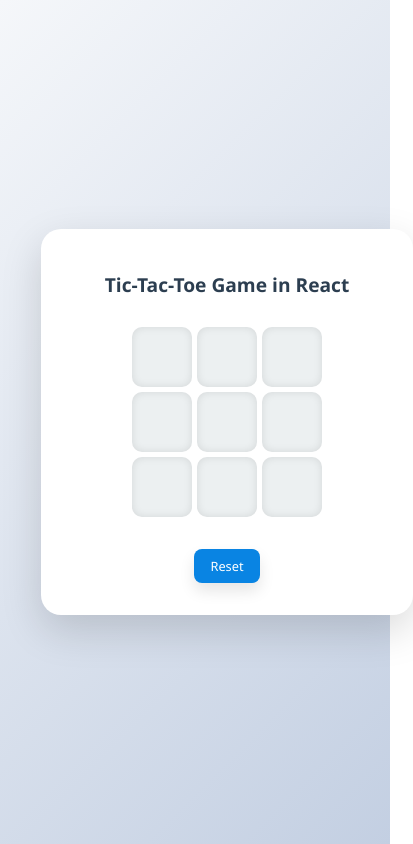
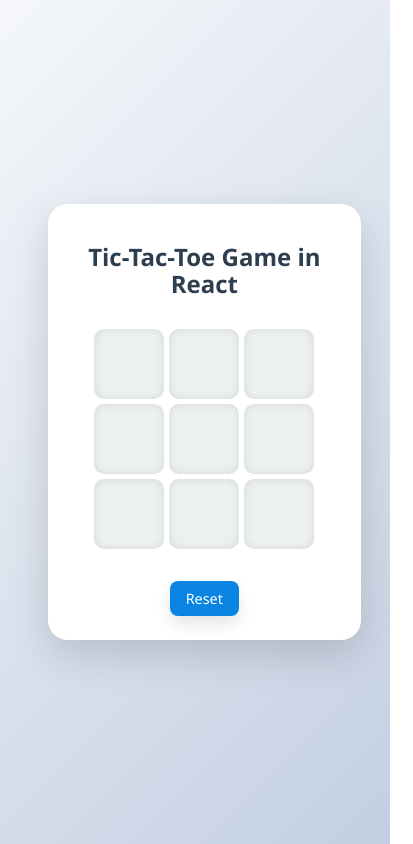
Before and after one commit to sheetalchaurasia21/Tic-Tac_Toe-Game, a React (Vite) app: page / in a window 390 px wide. Shown: the whole page, 413 px wide, since content can reach past the window. Built offline with nearby package versions, Linux system fonts and the light colour scheme.

Commit message:
Tic-Tac-Toe Game sixth Commit for responsive design

```diff
--- a/src/components/tictactoe.css
+++ b/src/components/tictactoe.css
@@ -1,102 +1,6 @@
-/* /* .boxes{
-    display: flex;
-    width: 180px;
-    height: 180px;
-    background-color: aquamarine;
-    border: 4px solid #011923;
-    border-radius: 12px;
-}
-.board{
-    display: flex;
-} */
- /* tictactoe.css */
-
-body {
-  margin: 0;
-  font-family: 'Segoe UI', Tahoma, Geneva, Verdana, sans-serif;
-  background: linear-gradient(135deg, #f5f7fa, #c3cfe2);
-  display: flex;
-  justify-content: center;
-  align-items: center;
-  min-height: 100vh;
-}
-
-.container {
-  text-align: center;
-  padding: 2rem;
-  border-radius: 20px;
-  background-color: #ffffff;
-  box-shadow: 0 15px 40px rgba(0, 0, 0, 0.15);
-  max-width: 500px;
-  margin: auto;
-}
-
-.Title {
-  font-size: 2rem;
-  color: #2c3e50;
-  margin-bottom: 2rem;
-  font-weight: bold;
-}
-.Title img{
-    padding: 20px 20px;
-    height: 50px;
-}
-
-.board {
-  display: flex;
-  flex-direction: column;
-  gap: 5px; /* Add vertical gap between rows */
-  align-items: center;
-  margin-bottom: 2rem;
-}
-
-.row1, .row2, .row3 {
-  display: flex;
-  gap: 5px; /* Add horizontal gap between boxes in each row */
-}
-
-
-.boxes {
-  width: 100px;
-  height: 100px;
-  background-color: #ecf0f1;
-  border-radius: 10px;
-  box-shadow: inset 0 0 8px rgba(0, 0, 0, 0.1);
-  cursor: pointer;
-  transition: transform 0.2s ease-in-out, background-color 0.2s;
-  display: flex;
-  align-items: center;
-  justify-content: center;
-}
-
-.boxes img{
-    margin: 50px 50px;
-}
-
-.boxes:hover {
-  background-color: #dff9fb;
-  transform: scale(1.05);
-}
-
-.reserButton {
-  padding: 10px 20px;
-  font-size: 1rem;
-  background-color: #0984e3;
-  color: #fff;
-  border: none;
-  border-radius: 8px;
-  box-shadow: 0 8px 15px rgba(0, 0, 0, 0.1);
-  cursor: pointer;
-  transition: all 0.3s ease;
-}
-
-.reserButton:hover {
-  background-color: #74b9ff;
-  transform: scale(1.1);
-} */
-
 /* tictactoe.css */
 
+/* Base Styles */
 body {
   margin: 0;
   font-family: 'Segoe UI', Tahoma, Geneva, Verdana, sans-serif;
@@ -107,6 +11,8 @@ body {
   min-height: 100vh;
   padding: 1rem;
   box-sizing: border-box;
+  max-width: 100vw;
+  overflow-x: hidden;
 }
 
 .container {
@@ -132,6 +38,7 @@ body {
   height: 40px;
 }
 
+/* Game Board */
 .board {
   display: flex;
   flex-direction: column;
@@ -147,6 +54,7 @@ body {
   gap: 5px;
 }
 
+/* Game Boxes */
 .boxes {
   width: 90px;
   height: 90px;
@@ -171,6 +79,7 @@ body {
   transform: scale(1.05);
 }
 
+/* Reset Button */
 .reserButton {
   padding: 10px 20px;
   font-size: 1rem;
@@ -188,10 +97,22 @@ body {
   transform: scale(1.1);
 }
 
-/* ✅ Responsive Tweaks */
-@media (max-width: 600px) {
+/* Media Queries for Responsive Design */
+
+/* Medium Screens (≤ 500px) */
+@media (max-width: 500px) {
+  .container {
+    padding: 1.5rem;
+    max-width: 90%;
+  }
+
   .Title {
     font-size: 1.5rem;
+  }
+
+  .Title img {
+    height: 30px;
+    padding: 8px;
   }
 
   .boxes {
@@ -199,27 +120,35 @@ body {
     height: 70px;
   }
 
+  .boxes img {
+    width: 65%;
+    height: 65%;
+  }
+
   .reserButton {
     font-size: 0.9rem;
     padding: 8px 16px;
   }
-
-  .Title img {
-    height: 30px;
-  }
 }
 
-@media (max-width: 400px) {
-  .boxes {
-    width: 60px;
-    height: 60px;
-  }
-
+/* Small Screens (≤ 350px) */
+@media (max-width: 350px) {
   .Title {
     font-size: 1.2rem;
   }
 
+  .boxes {
+    width: 55px;
+    height: 55px;
+  }
+
+  .boxes img {
+    width: 60%;
+    height: 60%;
+  }
+
   .reserButton {
     font-size: 0.8rem;
+    padding: 6px 12px;
   }
 }
```
